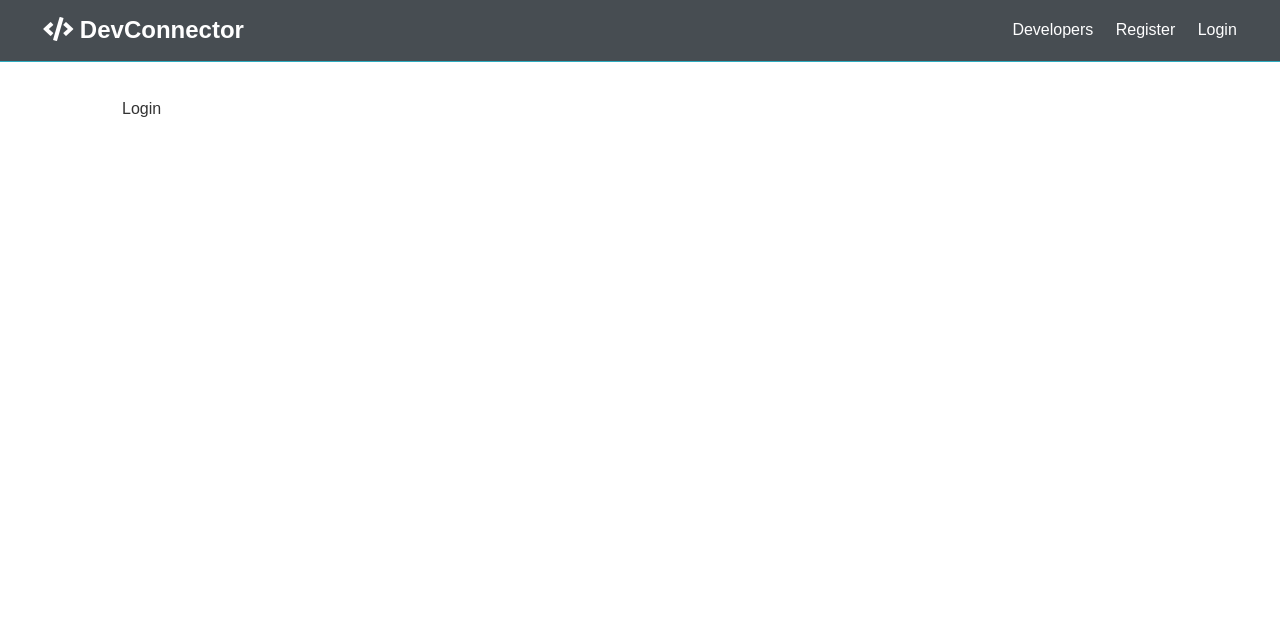
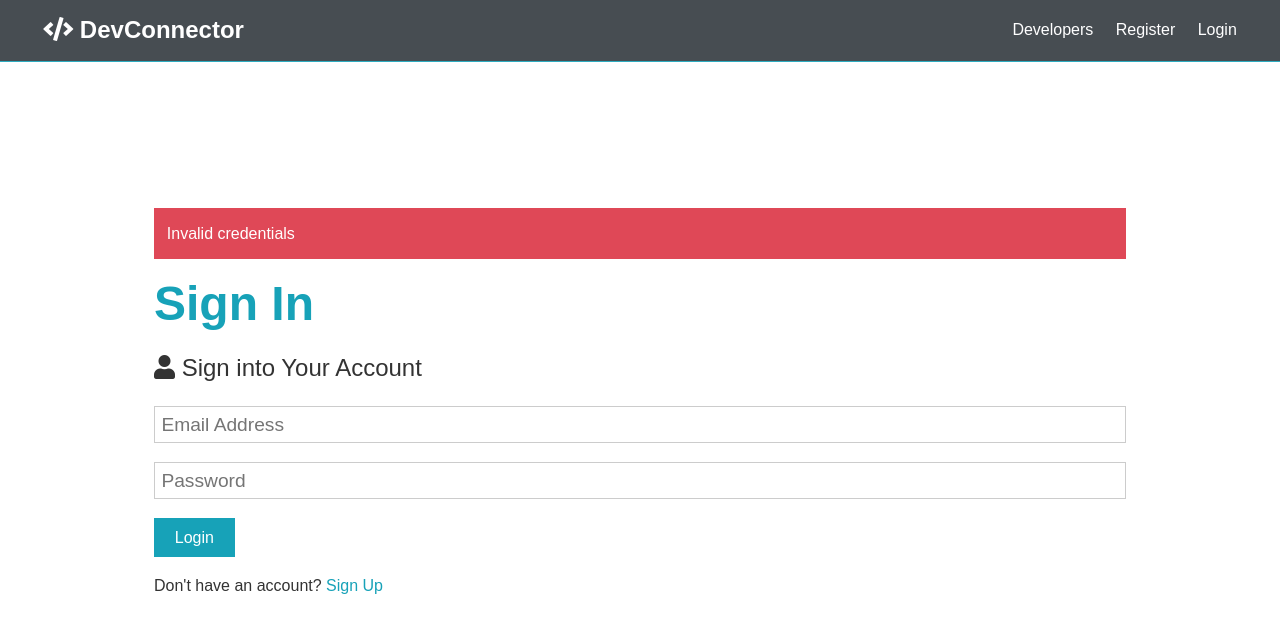
Before and after one commit to Chuddamani/Dev_Connect_MERN, a React (Create React App) app in the folder client/: page /login in a window 1280 px wide. Shown: the top 632 px of the page. Built offline with nearby package versions, Linux system fonts and the light colour scheme; the HTML template or start-up script is replaced by a standard one.

Commit message:
Register and Login form created

```diff
--- a/client/src/components/auth/Login.js
+++ b/client/src/components/auth/Login.js
@@ -1,7 +1,65 @@
-import React, { Fragment } from 'react';
+import React, { Fragment, useState } from 'react';
+import { Link } from 'react-router-dom';
 
 const Login = () => {
-  return <Fragment>Login</Fragment>;
+  const [formData, setFormData] = useState({
+    email: '',
+    password: ''
+  });
+
+  const { email, password } = formData;
+
+  const onChange = e => {
+    setFormData({ ...formData, [e.target.name]: e.target.value });
+  };
+
+  const onSubmit = async e => {
+    e.preventDefault();
+    console.log(formData);
+  };
+
+  return (
+    <Fragment>
+      <section className='container'>
+        <div className='alert alert-danger'>Invalid credentials</div>
+        <h1 className='large text-primary'>Sign In</h1>
+        <p className='lead'>
+          <i className='fas fa-user'></i> Sign into Your Account
+        </p>
+        <form className='form' action='dashboard.html'>
+          <div className='form-group'>
+            <input
+              type='email'
+              placeholder='Email Address'
+              name='email'
+              value={email}
+              onChange={e => onChange(e)}
+              required
+            />
+          </div>
+          <div className='form-group'>
+            <input
+              type='password'
+              placeholder='Password'
+              name='password'
+              value={password}
+              onChange={e => onChange(e)}
+              required
+            />
+          </div>
+          <input
+            type='submit'
+            className='btn btn-primary'
+            value='Login'
+            onSubmit={e => onSubmit(e)}
+          />
+        </form>
+        <p className='my-1'>
+          Don't have an account? <Link to='/register'>Sign Up</Link>
+        </p>
+      </section>
+    </Fragment>
+  );
 };
 
 export default Login;
--- a/client/src/components/auth/Register.js
+++ b/client/src/components/auth/Register.js
@@ -1,4 +1,5 @@
-import React, { Fragment } from 'react';
+import React, { Fragment, useState } from 'react';
+import { Link } from 'react-router-dom';
 
 const Register = () => {
   const [formData, setFormData] = useState({
@@ -10,6 +11,19 @@
 
   const { name, email, password, password2 } = formData;
 
+  const onChange = e => {
+    setFormData({ ...formData, [e.target.name]: e.target.value });
+  };
+
+  const onSubmit = async e => {
+    e.preventDefault();
+    if (password !== password2) {
+      console.log('password do not match');
+    } else {
+      console.log(formData);
+    }
+  };
+
   return (
     <Fragment>
       <section className='container'>
@@ -17,12 +31,29 @@
         <p className='lead'>
           <i className='fas fa-user'></i> Create Your Account
         </p>
-        <form className='form' action='create-profile.html'>
+        <form
+          className='form'
+          onSubmit={e => onSubmit(e)}
+          action='create-profile.html'
+        >
           <div className='form-group'>
-            <input type='text' placeholder='Name' name='name' required />
+            <input
+              type='text'
+              placeholder='Name'
+              name='name'
+              value={name}
+              onChange={e => onChange(e)}
+              required
+            />
           </div>
           <div className='form-group'>
-            <input type='email' placeholder='Email Address' name='email' />
+            <input
+              type='email'
+              placeholder='Email Address'
+              name='email'
+              value={email}
+              onChange={e => onChange(e)}
+            />
             <small className='form-text'>
               This site uses Gravatar so if you want a profile image, use a
               Gravatar email
@@ -33,6 +64,8 @@
               type='password'
               placeholder='Password'
               name='password'
+              value={password}
+              onChange={e => onChange(e)}
               minLength='6'
             />
           </div>
@@ -41,13 +74,15 @@
               type='password'
               placeholder='Confirm Password'
               name='password2'
+              value={password2}
+              onChange={e => onChange(e)}
               minLength='6'
             />
           </div>
           <input type='submit' className='btn btn-primary' value='Register' />
         </form>
         <p className='my-1'>
-          Already have an account? <a href='login.html'>Sign In</a>
+          Already have an account? <Link to='/login'>Sign In</Link>
         </p>
       </section>
     </Fragment>
--- a/client/src/components/layout/Landing.js
+++ b/client/src/components/layout/Landing.js
@@ -3,19 +3,19 @@
 
 const landing = () => {
   return (
-    <section class='landing'>
-      <div class='dark-overlay'>
-        <div class='landing-inner'>
-          <h1 class='x-large'>Developer Connector</h1>
-          <p class='lead'>
+    <section className='landing'>
+      <div className='dark-overlay'>
+        <div className='landing-inner'>
+          <h1 className='x-large'>Developer Connector</h1>
+          <p className='lead'>
             Create a developer profile/portfolio, share posts and get help from
             other developers
           </p>
-          <div class='buttons'>
-            <Link to='/register' class='btn btn-primary'>
+          <div className='buttons'>
+            <Link to='/register' className='btn btn-primary'>
               Sign Up
             </Link>
-            <Link to='/login' class='btn btn-light'>
+            <Link to='/login' className='btn btn-light'>
               Login
             </Link>
           </div>
```
